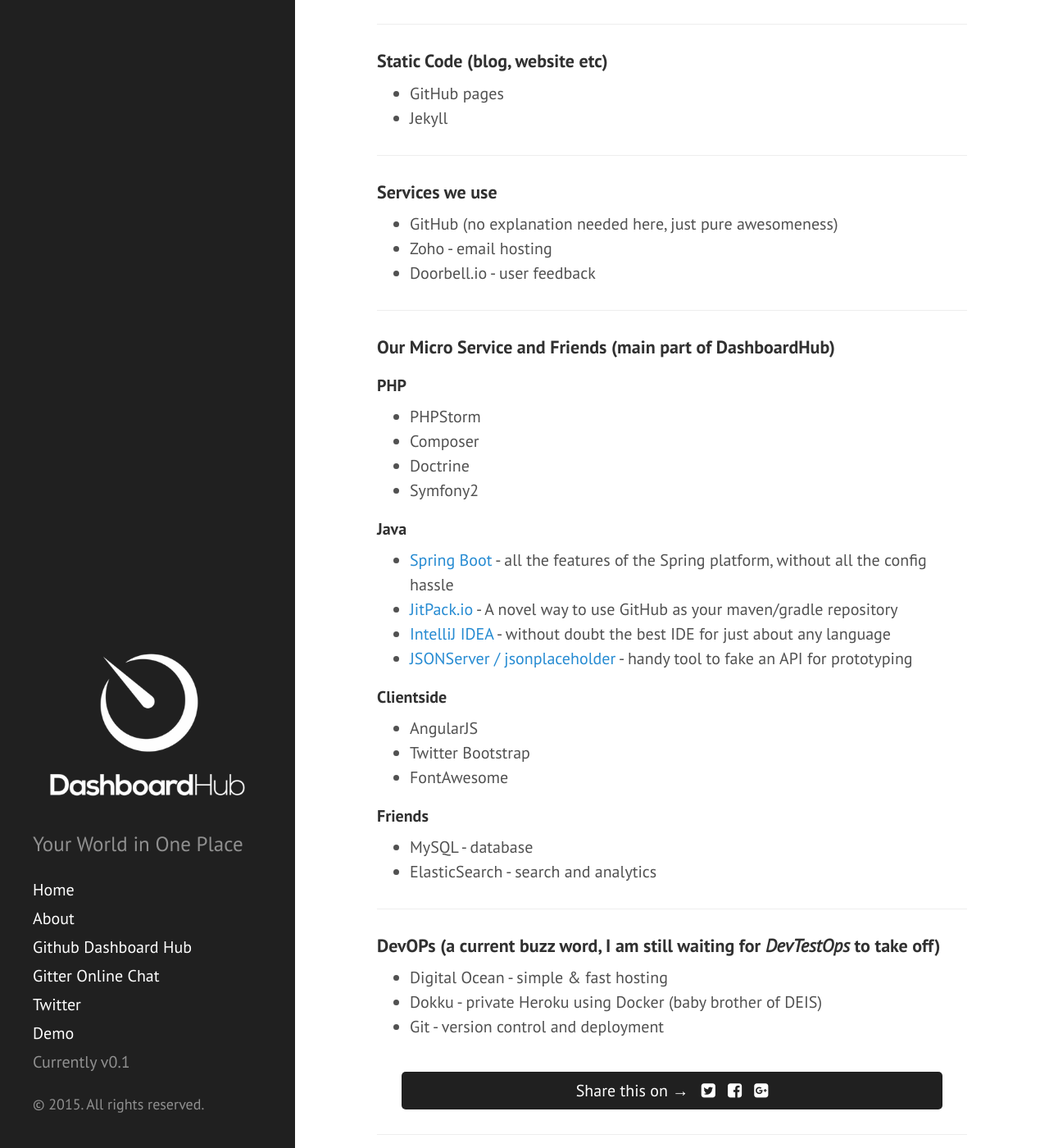
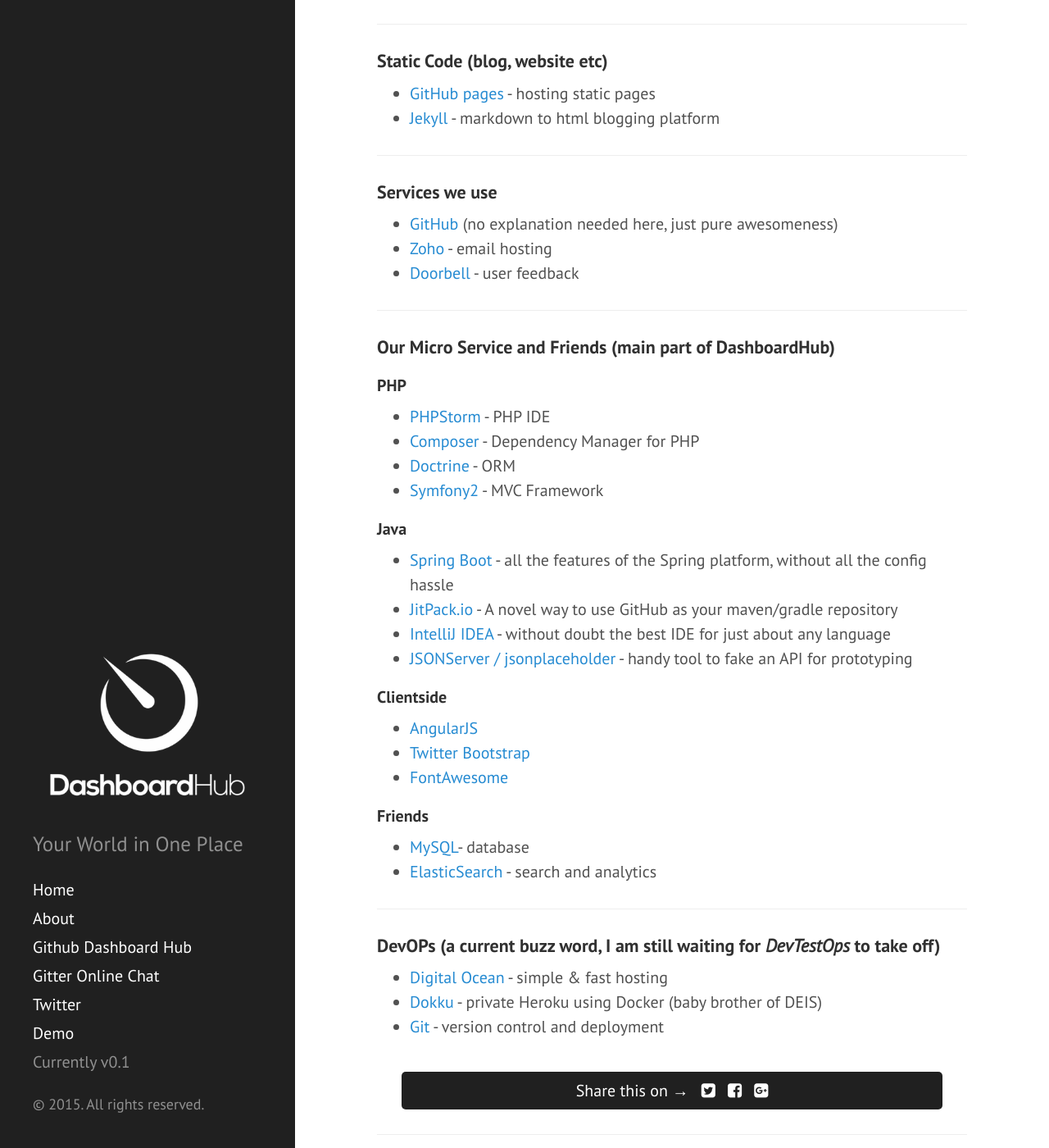
Before and after one commit to DashboardHub/Blog, a Jekyll site: the page built from _posts/2015-06-21-great-open-source-tools-dashboardhub-use.md, in a window 1280 px wide and 1400 px high, scrolled down 623 px. Shown: the whole window at 82% size. Built offline with Jekyll 4.4.1, drawn with Linux system fonts in a browser that asks for light colours; nearby versions of some CDN libraries; Markdown is read by kramdown in place of the engine named in the settings; a script that is not in the unit is left out; comment, search, counter and statistics services are not loaded; some of the changed text lies outside the part shown.

Commit message:
[#42] Improved Tools blog post with links etc

```diff
--- a/_posts/2015-06-21-great-open-source-tools-dashboardhub-use.md
+++ b/_posts/2015-06-21-great-open-source-tools-dashboardhub-use.md
@@ -17,22 +17,21 @@
 
 * [Gitter.im](gitter.im) - chat room via the browser
 * [Appear.in](appear.in) - video conferencing, includes desktop sharing, all via the browser
-*
 
 ---
 
 ### Static Code (blog, website etc)
 
-* GitHub pages
-* Jekyll
+* [GitHub pages](https://pages.github.com) - hosting static pages
+* [Jekyll](http://jekyllrb.com) - markdown to html blogging platform
 
 ---
 
 ### Services we use
 
-* GitHub (no explanation needed here, just pure awesomeness)
-* Zoho - email hosting
-* Doorbell.io - user feedback
+* [GitHub](https://github.com) (no explanation needed here, just pure awesomeness)
+* [Zoho](https://www.zoho.com) - email hosting
+* [Doorbell](https://doorbell.io/home) - user feedback
 
 ---
 
@@ -40,10 +39,10 @@
 
 #### PHP
 
-* PHPStorm
-* Composer
-* Doctrine
-* Symfony2
+* [PHPStorm](https://doorbell.io/home) - PHP IDE
+* [Composer](https://getcomposer.org) - Dependency Manager for PHP
+* [Doctrine](http://www.doctrine-project.org) - ORM
+* [Symfony2](http://symfony.com) - MVC Framework
 
 #### Java
 
@@ -54,20 +53,19 @@
 
 #### Clientside
 
-* AngularJS
-* Twitter Bootstrap
-* FontAwesome
-
+* [AngularJS](https://angularjs.org)
+* [Twitter Bootstrap](http://getbootstrap.com)
+* [FontAwesome](http://fontawesome.io/)
 
 #### Friends
 
-* MySQL - database
-* ElasticSearch - search and analytics
+* [MySQL](http://www.mysql.com)- database
+* [ElasticSearch](https://www.elastic.co) - search and analytics
 
 ---
 
 ### DevOPs (a current buzz word, I am still waiting for *DevTestOps* to take off)
 
-* Digital Ocean - simple & fast hosting
-* Dokku - private Heroku using Docker (baby brother of DEIS)
-* Git - version control and deployment
+* [Digital Ocean](https://www.digitalocean.com) - simple & fast hosting
+* [Dokku](http://progrium.viewdocs.io/dokku/) - private Heroku using Docker (baby brother of DEIS)
+* [Git](https://git-scm.com) - version control and deployment
```
